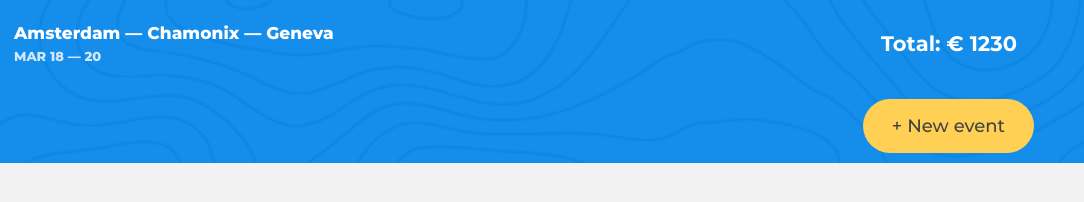
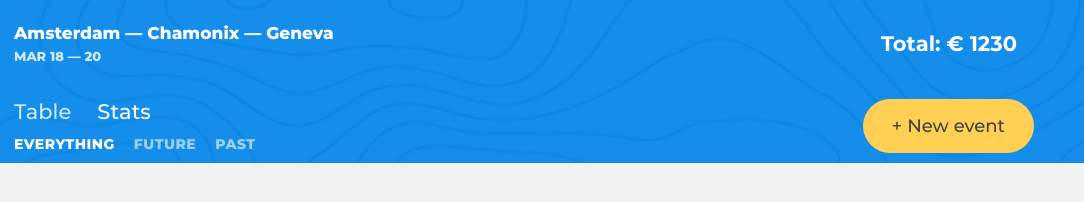
Before and after one commit to mihailddv/40316-big-trip-13, a website built with webpack: page public/index.html in a window 1280 px wide. Shown: the full height of the page, 196-1280 px from the left. Built offline with nearby package versions, Linux system fonts and the light colour scheme.

Commit message:
render - added header

```diff
--- a/src/main.js
+++ b/src/main.js
@@ -1,4 +1,6 @@
 import {createTripInfo} from "./view/trip-info";
+import {createTripTabs} from "./view/trip-tabs";
+import {createTripFilter} from "./view/trip-filter";
 
 const render = (container, template, place) => {
   container.insertAdjacentHTML(place, template);
@@ -6,5 +8,8 @@ const render = (container, template, place) => {
 
 const siteMainElement = document.querySelector(`.page-body`);
 const siteTripMainElement = siteMainElement.querySelector(`.trip-main`);
+const siteTripControlsElement = siteTripMainElement.querySelector(`.trip-controls`);
 
 render(siteTripMainElement, createTripInfo(), `afterbegin`);
+render(siteTripControlsElement, createTripTabs(), `afterbegin`);
+render(siteTripControlsElement, createTripFilter(), `beforeend`);
--- /dev/null
+++ b/src/view/trip-filter.js
@@ -0,0 +1,20 @@
+export const createTripFilter = () => {
+  return /* html*/ `<form class="trip-filters" action="#" method="get">
+    <div class="trip-filters__filter">
+      <input id="filter-everything" class="trip-filters__filter-input  visually-hidden" type="radio" name="trip-filter" value="everything" checked>
+      <label class="trip-filters__filter-label" for="filter-everything">Everything</label>
+    </div>
+
+    <div class="trip-filters__filter">
+      <input id="filter-future" class="trip-filters__filter-input  visually-hidden" type="radio" name="trip-filter" value="future">
+      <label class="trip-filters__filter-label" for="filter-future">Future</label>
+    </div>
+
+    <div class="trip-filters__filter">
+      <input id="filter-past" class="trip-filters__filter-input  visually-hidden" type="radio" name="trip-filter" value="past">
+      <label class="trip-filters__filter-label" for="filter-past">Past</label>
+    </div>
+
+    <button class="visually-hidden" type="submit">Accept filter</button>
+  </form>`;
+};
--- /dev/null
+++ b/src/view/trip-tabs.js
@@ -0,0 +1,6 @@
+export const createTripTabs = () => {
+  return /* html*/ `<nav class="trip-controls__trip-tabs  trip-tabs">
+    <a class="trip-tabs__btn" href="#">Table</a>
+    <a class="trip-tabs__btn  trip-tabs__btn--active" href="#">Stats</a>
+  </nav>`;
+};
```
Also changed, not shown: public/index.html (+3 -1 lines).
